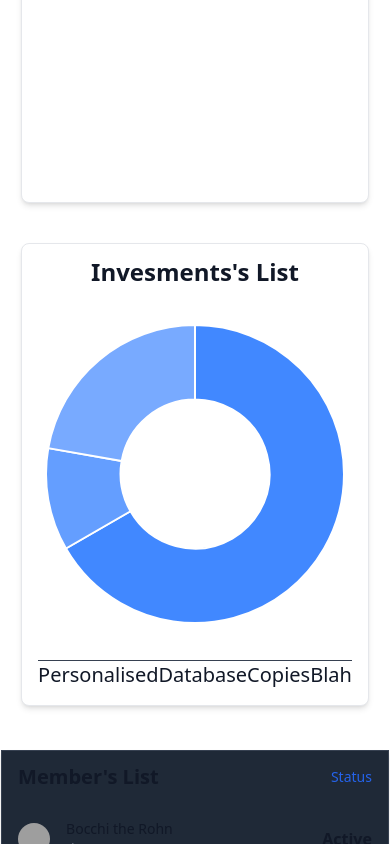
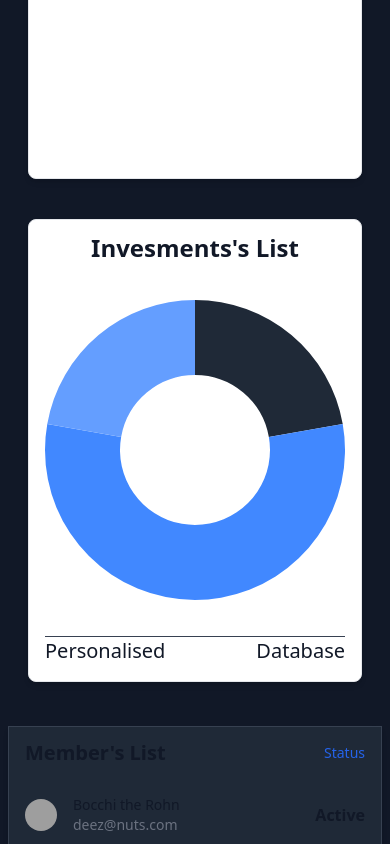
Before and after one commit to aurora-0025/sustainable-hack, a Next.js app: page /community/dashboard in a window 390 px wide. Shown: the part 633-1477 px from the top of the page. Built offline with nearby package versions, Linux system fonts and the light colour scheme; grey boxes are pictures that could not be loaded.

Commit message:
Com-Dasboard update

```diff
--- a/src/pages/community/dashboard.tsx
+++ b/src/pages/community/dashboard.tsx
@@ -11,9 +11,10 @@ const data = {
     labels: ["Red", "Green", "Blue"],
     datasets: [
         {
-            data: [300, 50, 100],
-            backgroundColor: ["#4188ff", "#649eff", "#78aaff"],
-            hoverBackgroundColor: ["#FF6384", "#FF6384", "#FF6384"],
+            data: [100, 250, 100],
+            backgroundColor: ["#1F2937","#4188ff", "#649eff" ],
+            hoverBackgroundColor: ["#1E293B","#FF6384", "#FF6384"],
+            borderWidth: [0, 0, 0, 0]
         },
     ],
 };
@@ -23,17 +24,18 @@ const data2 = {
     datasets: [
         {
             data: [300, 50],
-            backgroundColor: ["#4188ff", "#649eff"],
-            hoverBackgroundColor: ["#FF6384", "#FF6384"],
+            backgroundColor: ["#4188ff", "#1F2937"],
+            hoverBackgroundColor: ["#FF6384", "#1E293B"],
+            borderWidth: [0, 0, 0, 0]
         },
     ],
 };
 
 function dashboard() {
     return (
-        <div className="p-5 md:p-10 flex justify-center">
-            <div className="max-w-[1260px] mt-6 flex flex-col ">
-            <div className="mt-6 flex  flex-col gap-10 p-5 md:flex-row justify-evenly">
+        <div className="p-5 md:p-10 flex justify-center bg-gray-900 ">
+            <div className="max-w-[1240px] mt-6 flex flex-col ">
+            <div className="flex  flex-col gap-10 p-5 md:flex-row justify-evenly">
                 <div className="flex flex-col divide-y-[0.5px] divide-gray-700 rounded-lg border bg-white p-4 shadow-md dark:border-gray-700 dark:bg-gray-800 sm:p-8">
                     <div className="mt-5 flex-col">
                         <div className="text-sm font-bold text-blue-700">
@@ -92,12 +94,7 @@ function dashboard() {
                         <h3 className="font text-xl  text-gray-900 dark:text-white">
                             Database
                         </h3>
-                        <h3 className="font text-xl text-gray-900 dark:text-white">
-                            Copies
-                        </h3>
-                        <h3 className="font text-xl  text-gray-900 dark:text-white">
-                            Blah
-                        </h3>
+
                     </div>
                 </div>
             </div>
```
